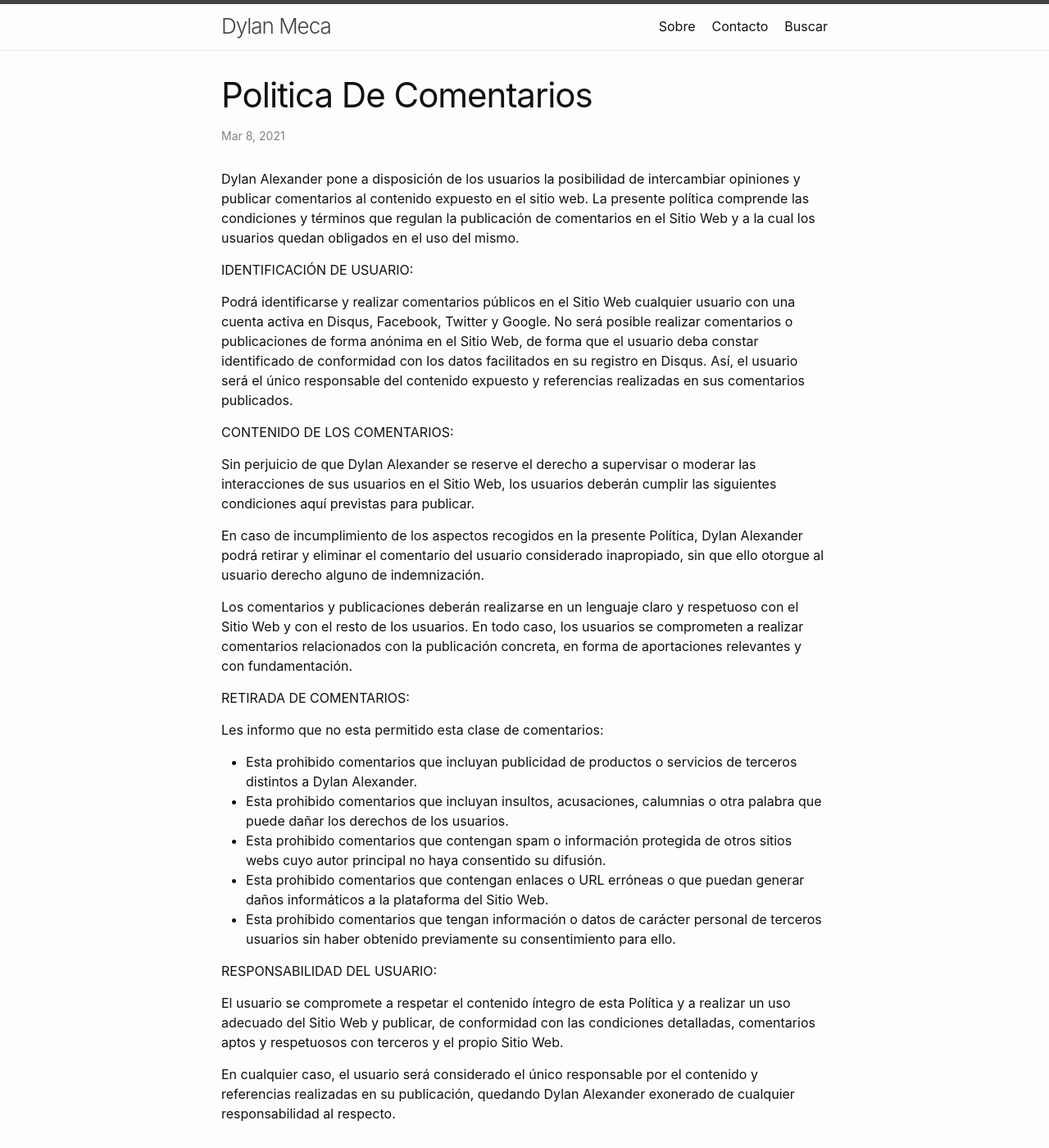
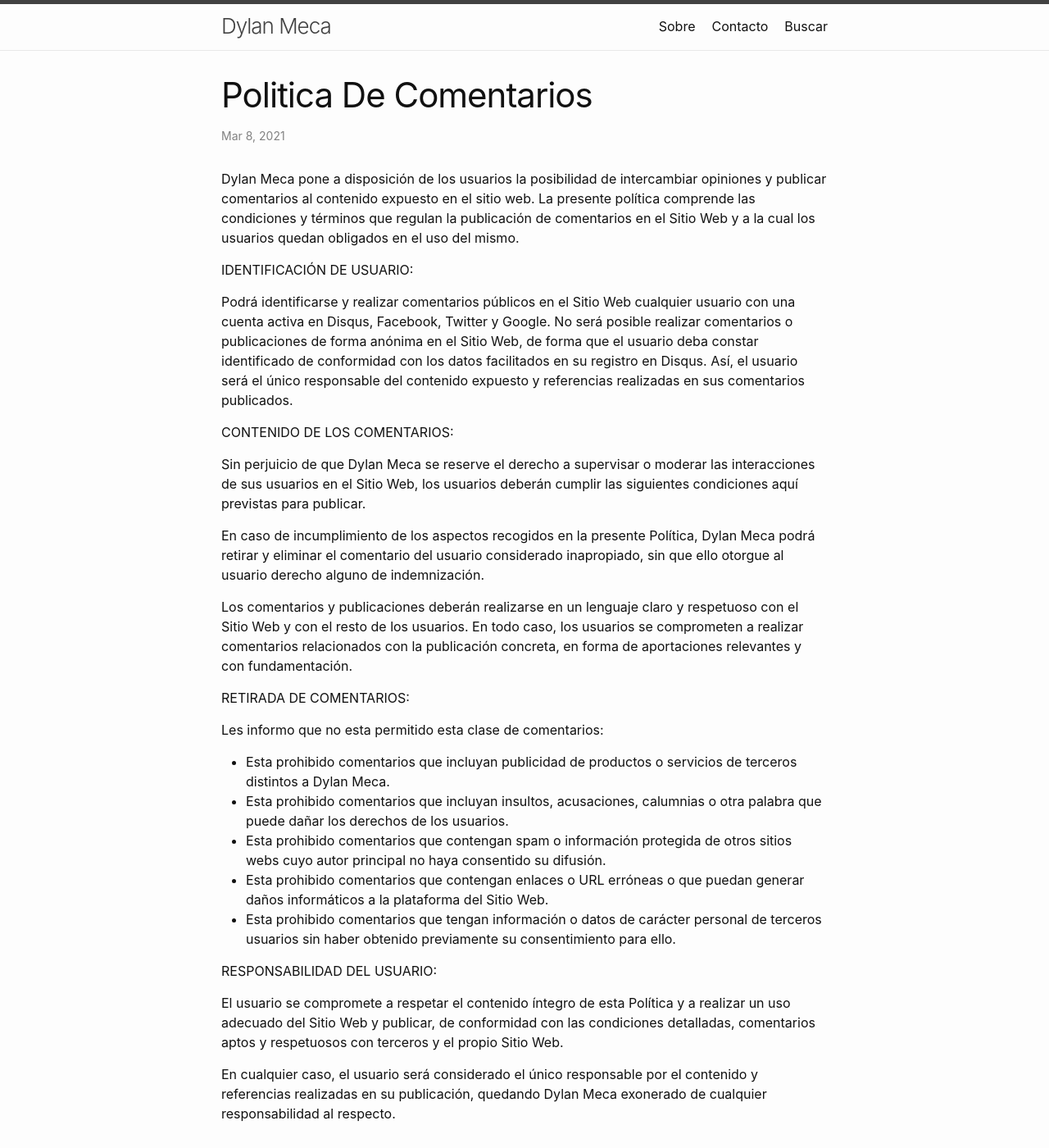
Before and after one commit to dylanmeca/dylanmeca.github.io, a Jekyll site: the page built from _posts/2021-03-08-politica-de-comentarios.md, in a window 1280 px wide and 1400 px high. Shown: the whole window at 82% size. Built offline with Jekyll 4.4.1, drawn with Linux system fonts in a browser that asks for light colours; a script that is not in the unit is left out; comment, search, counter and statistics services are not loaded.

Commit message:
Update 2021-03-08-politica-de-comentarios.md

```diff
--- a/_posts/2021-03-08-politica-de-comentarios.md
+++ b/_posts/2021-03-08-politica-de-comentarios.md
@@ -2,7 +2,7 @@
 layout: post1
 ---
 
-Dylan Alexander pone a disposición de los usuarios la posibilidad de intercambiar opiniones y publicar comentarios al contenido expuesto en el sitio web.
+Dylan Meca pone a disposición de los usuarios la posibilidad de intercambiar opiniones y publicar comentarios al contenido expuesto en el sitio web.
 La presente política comprende las condiciones y términos que regulan la publicación de comentarios en el Sitio Web y a la cual los usuarios quedan obligados en el uso del mismo.
 
 IDENTIFICACIÓN DE USUARIO:
@@ -13,9 +13,9 @@
 
 CONTENIDO DE LOS COMENTARIOS:
 
-Sin perjuicio de que Dylan Alexander se reserve el derecho a supervisar o moderar las interacciones de sus usuarios en el Sitio Web, los usuarios deberán cumplir las siguientes condiciones aquí previstas para publicar.
+Sin perjuicio de que Dylan Meca se reserve el derecho a supervisar o moderar las interacciones de sus usuarios en el Sitio Web, los usuarios deberán cumplir las siguientes condiciones aquí previstas para publicar.
 
-En caso de incumplimiento de los aspectos recogidos en la presente Política, Dylan Alexander podrá retirar y eliminar el comentario del usuario considerado inapropiado, sin que ello otorgue al usuario derecho alguno de indemnización.
+En caso de incumplimiento de los aspectos recogidos en la presente Política, Dylan Meca podrá retirar y eliminar el comentario del usuario considerado inapropiado, sin que ello otorgue al usuario derecho alguno de indemnización.
 
 Los comentarios y publicaciones deberán realizarse en un lenguaje claro y respetuoso con el Sitio Web y con el resto de los usuarios. En todo caso, los usuarios se comprometen a realizar comentarios relacionados con la publicación concreta, en forma de aportaciones relevantes y con fundamentación.
 
@@ -23,7 +23,7 @@
 
 Les informo que no esta permitido esta clase de comentarios:
 
-* Esta prohibido comentarios que incluyan publicidad de productos o servicios de terceros distintos a Dylan Alexander.
+* Esta prohibido comentarios que incluyan publicidad de productos o servicios de terceros distintos a Dylan Meca.
 * Esta prohibido comentarios que incluyan insultos, acusaciones, calumnias o otra palabra que puede dañar los derechos de los usuarios.
 * Esta prohibido comentarios que contengan spam o información protegida de otros sitios webs cuyo autor principal no haya consentido su difusión.
 * Esta prohibido comentarios que contengan enlaces o URL erróneas o que puedan generar daños informáticos a la plataforma del Sitio Web.
@@ -33,4 +33,4 @@
 
 El usuario se compromete a respetar el contenido íntegro de esta Política y a realizar un uso adecuado del Sitio Web y publicar, de conformidad con las condiciones detalladas, comentarios aptos y respetuosos con terceros y el propio Sitio Web.
 
-En cualquier caso, el usuario será considerado el único responsable por el contenido y referencias realizadas en su publicación, quedando Dylan Alexander exonerado de cualquier responsabilidad al respecto.
+En cualquier caso, el usuario será considerado el único responsable por el contenido y referencias realizadas en su publicación, quedando Dylan Meca exonerado de cualquier responsabilidad al respecto.
```
